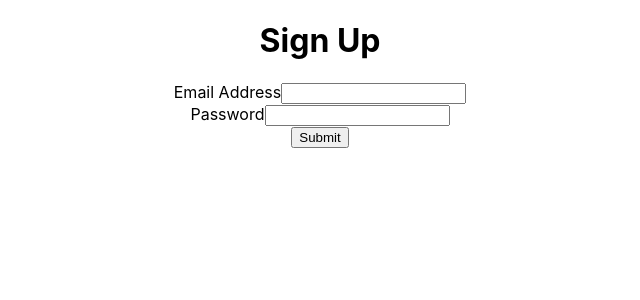
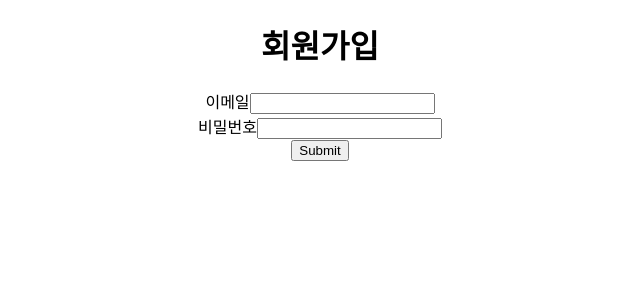
Before and after one commit to owel-dev/wanted-pre-onboarding-frontend, a React (Create React App) app: page /test in a window 1280 px wide. Shown: the top 300 px of the page, without its empty margins (320-960 px from the left). Built offline with nearby package versions, Linux system fonts and the light colour scheme.

Commit message:
Test: Form, FormInput 재사용성 위해 컴포넌트 분리

```diff
--- a/src/components/Test.jsx
+++ b/src/components/Test.jsx
@@ -17,12 +17,12 @@ const Test = () => {
 
   return (
     <div className="App">
-      <h1>Sign Up</h1>
+      <h1>회원가입</h1>
 
       <Form submit={submit} initialValues={initialValues}>
         <>
-          <FormInput label="Email Address" type="email" name="email" />
-          <FormInput label="Password" type="password" name="password" />
+          <FormInput label="이메일" type="email" name="email" />
+          <FormInput label="비밀번호" type="password" name="password" />
         </>
       </Form>
       <p>{message}</p>
```
